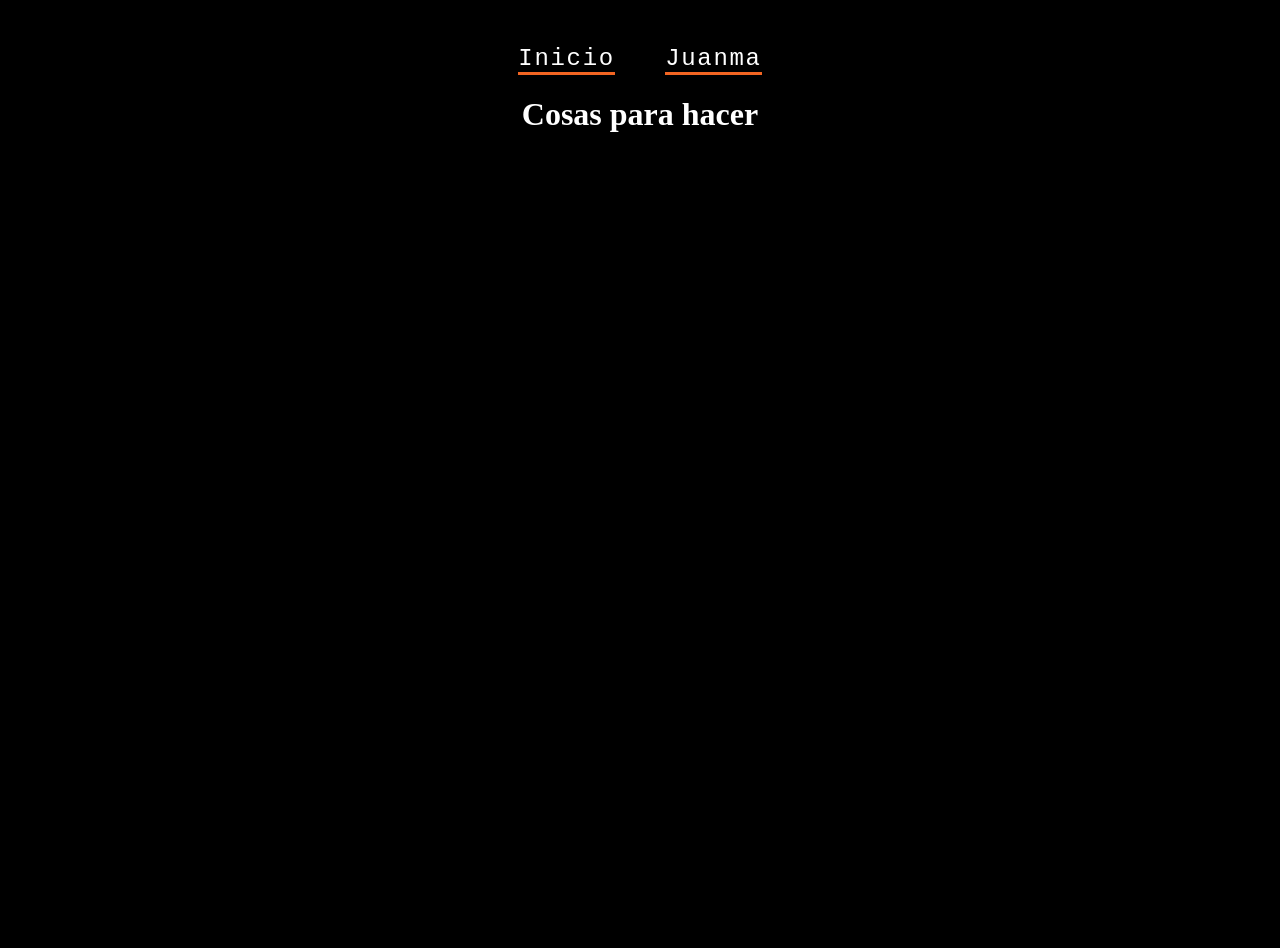
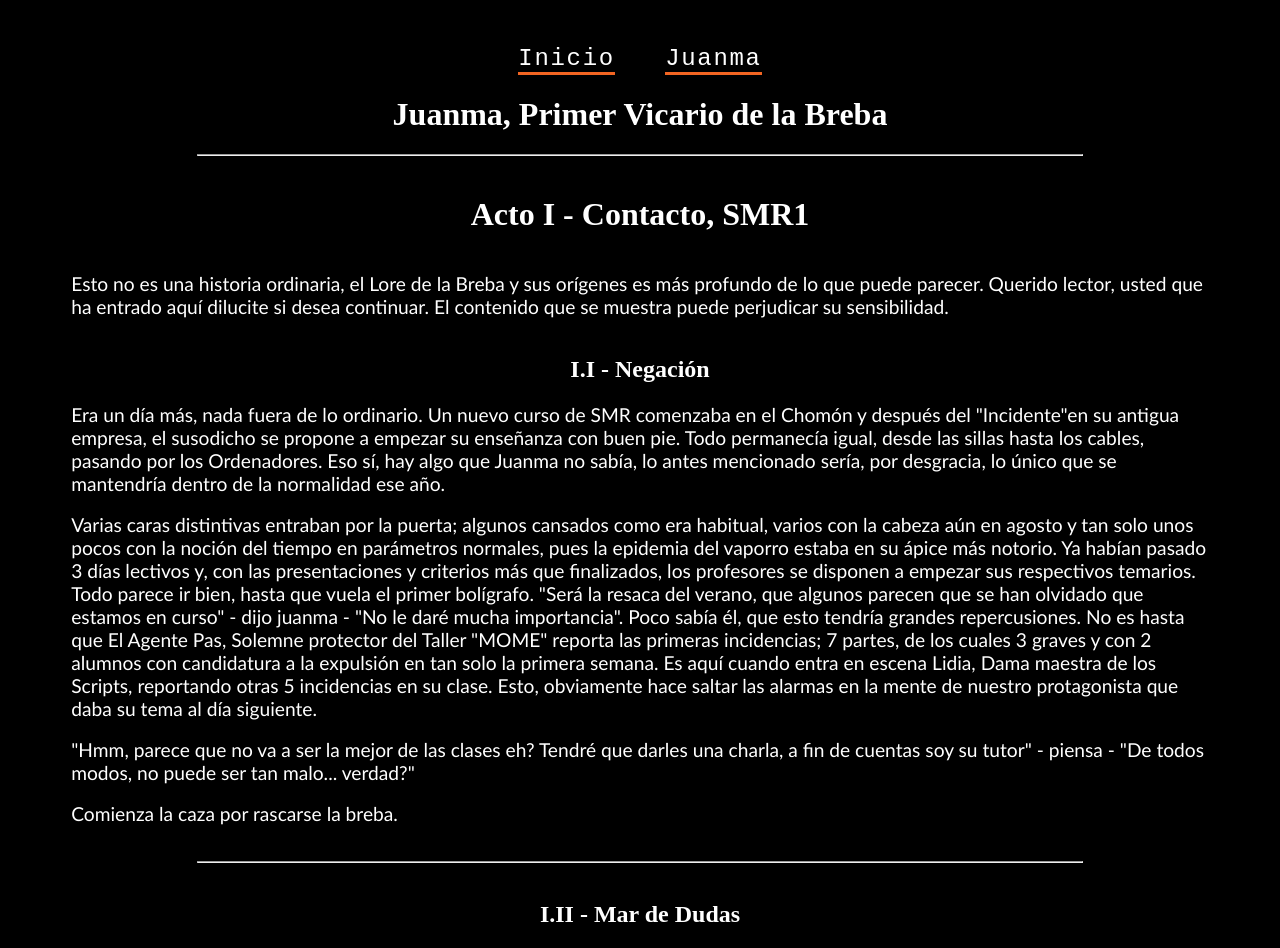
Before and after one commit to hector6933/wiki_breba, a plain HTML site: page juanma/indexju.html in a window 1280 px wide. Before the commit the page ends 800 px from the top, so only its background shows below. Drawn offline with Linux system fonts and the light colour scheme.

Commit message:
Juanma - Acto 1; Comienzo

```diff
--- a/juanma/indexju.html
+++ b/juanma/indexju.html
@@ -9,7 +9,7 @@
 <body>
     <center>
         <section class="portfolio-experiment">
-            <a href="../breba/index.html">
+            <a href="../index.html">
               <span class="text">Inicio</span>
               <span class="line -right"></span>
               <span class="line -top"></span>
@@ -26,7 +26,36 @@
           </section>
           </center>
 
-    <h1>Cosas para hacer</h1>
+    <h1>Juanma, Primer Vicario de la Breba</h1>
+    <hr  style="margin: auto; width: 70%;"><br>
+    <h1>Acto I - Contacto, SMR1</h1>
+    <br>
+    <p style="margin: auto; width: 90%;">Esto no es una historia ordinaria, el Lore de la Breba y sus orígenes es más profundo de lo que puede parecer. Querido lector, usted que ha entrado aquí dilucite si desea
+        continuar. El contenido que se muestra puede perjudicar su sensibilidad.
+    </p>
+    <br>
+    <h2 style="text-align: center;">I.I - Negación</h2>
+    <p>Era un día más, nada fuera de lo ordinario. Un nuevo curso de SMR comenzaba en el Chomón y después del "Incidente"en su antigua empresa, el susodicho se propone a empezar
+        su enseñanza con buen pie. Todo permanecía igual, desde las sillas hasta los cables, pasando por los Ordenadores. Eso sí, hay algo que Juanma no sabía, lo antes mencionado sería, por desgracia, lo único que se
+        mantendría dentro de la normalidad ese año.
+    </p><br>
+    <p>Varias caras distintivas entraban por la puerta; algunos cansados como era habitual, varios con la cabeza aún en agosto y tan solo unos pocos con la noción del tiempo
+        en parámetros normales, pues la epidemia del vaporro estaba en su ápice más notorio. Ya habían pasado 3 días lectivos y, con las presentaciones y criterios más que finalizados,
+        los profesores se disponen a empezar sus respectivos temarios. Todo parece ir bien, hasta que vuela el primer bolígrafo. "Será la resaca del verano, que algunos parecen que se han
+        olvidado que estamos en curso" - dijo juanma - "No le daré mucha importancia". Poco sabía él, que esto tendría grandes repercusiones.
+        No es hasta que El Agente Pas, Solemne protector del Taller "MOME" reporta las primeras incidencias; 7 partes, de los cuales 3 graves y con 2 alumnos con candidatura a la expulsión
+        en tan solo la primera semana. Es aquí cuando entra en escena Lidia, Dama maestra de los Scripts, reportando otras 5 incidencias en su clase. Esto, obviamente hace saltar las alarmas
+        en la mente de nuestro protagonista que daba su tema al día siguiente.
+    </p>
+    <br>
+    <p>"Hmm, parece que no va a ser la mejor de las clases eh? Tendré que darles una charla, a fin de cuentas soy su tutor" - piensa - "De todos modos, no puede ser tan malo... verdad?"</p>
+    <br>
+    <p>Comienza la caza por rascarse la breba.</p>
+    <br><br>
+    <hr style="margin: auto; width: 70%;">
+    <br>
+    <h2 style="text-align: center;">I.II - Mar de Dudas</h2>
+
 
 </body>
 </html>
--- a/juanma/stilos.css
+++ b/juanma/stilos.css
@@ -4,7 +4,7 @@ body{
 
 }
 
-h1 {
+h1, h2 {
 
   color: white;
   text-align: center;
@@ -16,6 +16,7 @@ p {
   color: white;
   font-family: 'Trebuchet MS', 'Lucida Sans Unicode', 'Lucida Grande', 'Lucida Sans', Arial, sans-serif;
   font-size: larger;
+  margin: auto; width: 90%;
 
 }
 
```
Also changed, not shown: index.html (renamed from breba/index.html, +3 -3 lines), breba/css/stilosbreba.css (renamed from breba/stilosbreba.css).
